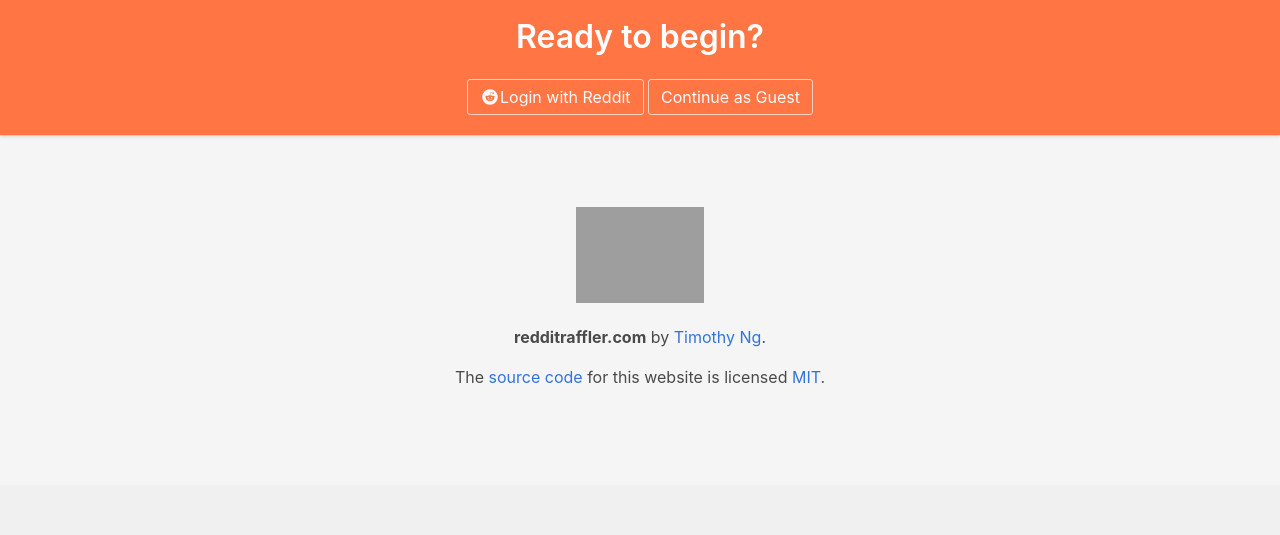
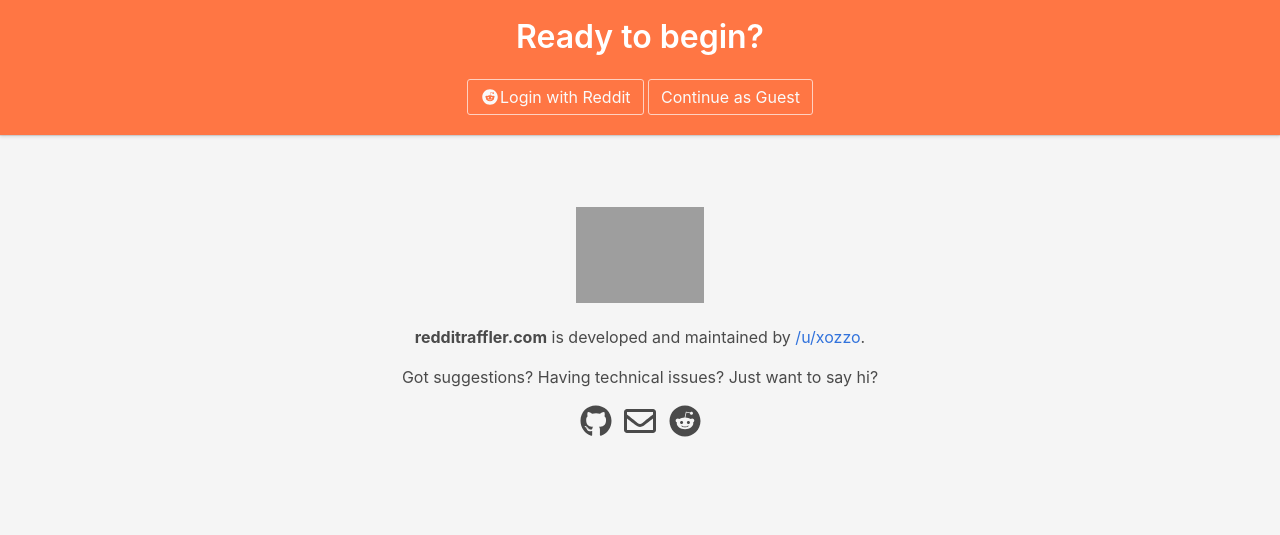
Before and after one commit to redditraffler/redditraffler, a Flask app: template app/views/base/index.html in a window 1280 px wide. Shown: the part 1586-2121 px from the top of the page. Before the commit the page ends 1969 px from the top, so only its background shows below. Run offline with Flask 2, Linux system fonts and the light colour scheme; the template is opened without the code that fills it, so the values that code supplies are empty; some libraries are stand-ins or nearby versions; grey boxes are pictures that could not be loaded.

Commit message:
Change copy in footer

```diff
--- a/app/assets/css/app.css
+++ b/app/assets/css/app.css
@@ -143,6 +143,25 @@ a.navbar-item.is-active {
 }
 /**** End Header ****/
 
+/**** Footer ****/
+.footer-icon {
+  color: #4a4a4a;
+  transition: 0.3s;
+}
+
+.footer-icon-github:hover {
+  color: #333;
+}
+
+.footer-icon-mail:hover {
+  color: #dd4b39;
+}
+
+.footer-icon-reddit:hover {
+  color: #ff4500;
+}
+/**** End Footer ****/
+
 /**** Bulma Overrides ****/
 .loader {
   display: inline-block;
--- a/app/views/layouts/footer.html
+++ b/app/views/layouts/footer.html
@@ -2,17 +2,19 @@
     <div class="container">
         <div class="content has-text-centered">
             <p>
-                <a href="https://bulma.io">
-                    <img src="https://bulma.io/images/made-with-bulma.png" alt="Made with Bulma" width="128" height="24">
-                </a>
+                <a href="https://bulma.io"><img src="https://bulma.io/images/made-with-bulma.png" alt="Made with Bulma" width="128" height="24"></a>
             </p>
             <p>
-                <b>redditraffler.com</b> by
-                <a href="http://timothyng.xyz">Timothy Ng</a>.
+                <b>redditraffler.com</b> is developed and maintained by
+                <a href="https://reddit.com/u/xozzo">/u/xozzo</a>.
             </p>
             <p>
-                The <a href="https://github.com/timorthi/redditraffler">source code</a> for this website is licensed
-                <a href="https://github.com/timorthi/redditraffler/blob/master/LICENSE">MIT</a>.
+                Got suggestions? Having technical issues? Just want to say hi?
+            </p>
+            <p>
+                <a class="footer-icon footer-icon-github" href="https://github.com/timorthi/redditraffler/issues/new"><i class="fab fa-github fa-2x fa-fw"></i></a>
+                <a class="footer-icon footer-icon-mail" href="mailto:admin@redditraffler.com"><i class="far fa-envelope fa-2x fa-fw"></i></a>
+                <a class="footer-icon footer-icon-reddit" href="https://www.reddit.com/message/compose?to=xozzo"><i class="fab fa-reddit fa-2x fa-fw"></i></a>
             </p>
         </div>
     </div>
```
